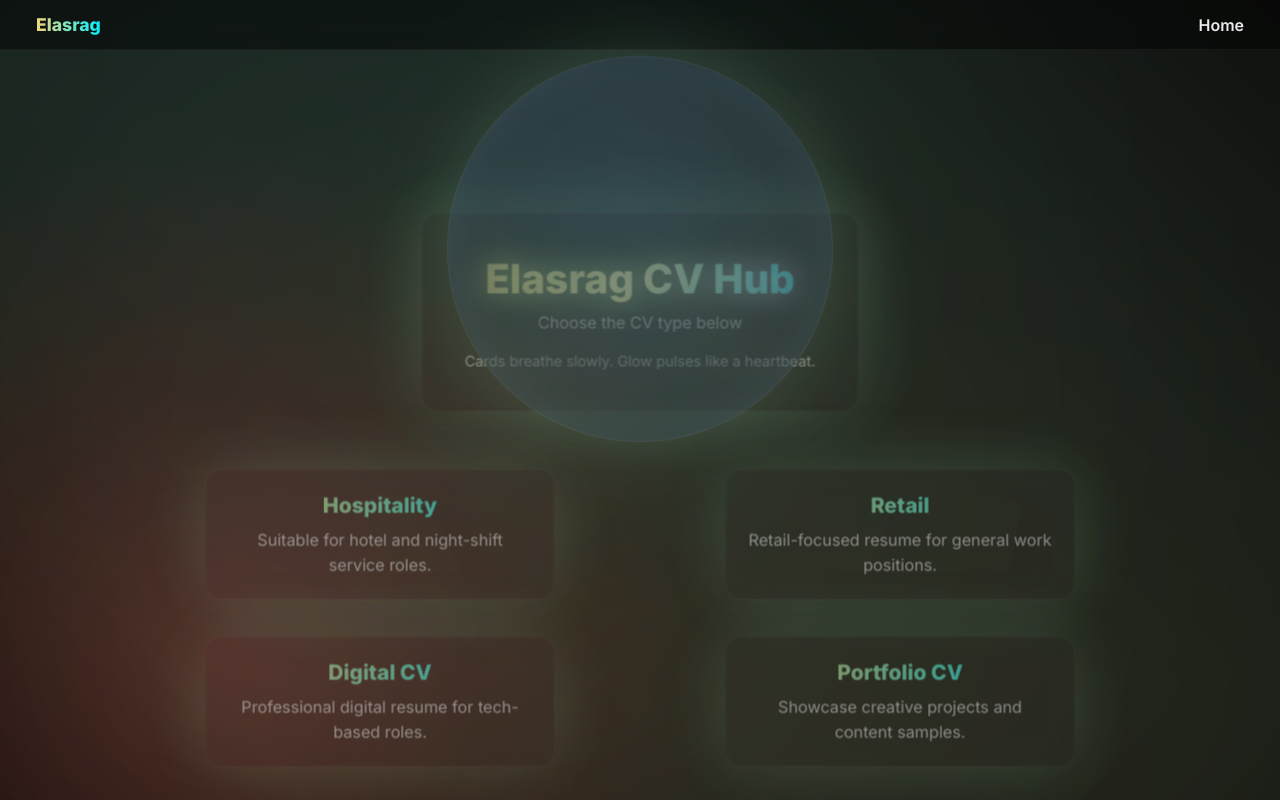
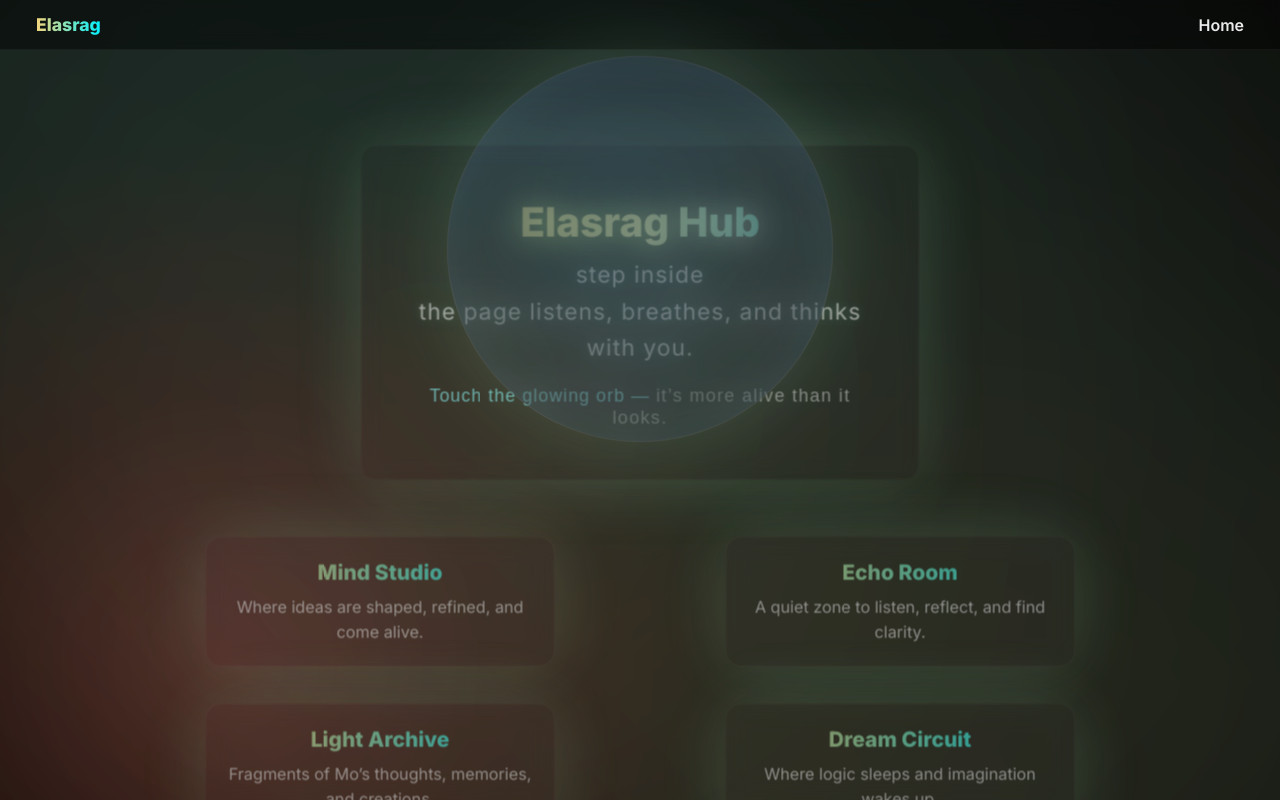
Before and after one commit to Mo31D/Elasrag, a plain HTML site: page mo/index.html in a window 1280 px wide. Drawn offline with Linux system fonts and the light colour scheme.

Commit message:
Add files via upload

```diff
--- a/mo/index.html
+++ b/mo/index.html
@@ -135,10 +135,10 @@ nav {
 .header-card {
   background:rgba(255,255,255,0.03);
   border:1px solid rgba(255,255,255,0.06);
-  border-radius:16px;
+  border-radius:14px;
   backdrop-filter:blur(10px);
-  width: clamp(200px, 80vw, 350px);
-  padding: clamp(20px, 5vw, 40px);
+  width: clamp(200px, 80vw, 450px);
+  padding: clamp(20px, 10vw, 50px);
   box-shadow:0 0 60px rgba(255,230,150,0.15);
   animation:breathing 6s ease-in-out infinite;
   z-index:10;
@@ -154,13 +154,37 @@ nav {
   margin-bottom:8px;
 }
 .header-sub {
-  color:#cfcfcf;
-  font-size:1rem;
-  margin-bottom:20px;
+  font-family: "Poppins", "Inter", "Segoe UI", sans-serif;
+  font-weight: 300;
+  font-size: clamp(1rem, 2vw, 1.4rem);
+  letter-spacing: 0.05em;
+  text-transform: lowercase;
+  color: rgba(255, 255, 255, 0.85);
+  text-align: center;
+  line-height: 1.6;
+  margin-top: 10px;
+  animation: subtleGlow 4s ease-in-out infinite;
 }
+
 .footer-note {
-  color:#bfbfbf;
-  font-size:.9rem;
+  font-family: "IBM Plex Sans", "Poppins", sans-serif;
+  font-size: clamp(0.9rem, 1.8vw, 1.1rem);
+  color: rgba(255, 255, 255, 0.7);
+  letter-spacing: 0.08em;
+  text-align: center;
+  margin-top: 20px;
+  transition: color 0.4s ease;
+}
+
+.footer-note strong {
+  color: #8efcff;
+  font-weight: 400;
+  letter-spacing: 0.06em;
+}
+
+@keyframes subtleGlow {
+  0%, 100% { text-shadow: 0 0 8px rgba(140, 255, 255, 0.2); }
+  50% { text-shadow: 0 0 12px rgba(140, 255, 255, 0.4); }
 }
 
 
@@ -601,27 +625,37 @@ nav {
   </div>
 </div>
 <div class="header-card">
-    <div class="header-title">Elasrag CV Hub</div>
-    <div class="header-sub">Choose the CV type below</div>
-    <div class="footer-note">Cards breathe slowly. Glow pulses like a heartbeat.</div>
+  <div class="header-title">Elasrag Hub</div>
+<div class="header-sub">
+  Step inside <br>
+  The page listens, breathes, and thinks with you.
+</div>
+
+<div class="footer-note">
+  <strong>Touch the glowing orb — </strong>it’s more alive than it looks.
+</div>
 </div>
 
 <div class="grid">
   <div class="card">
-      <div class="card-title">Hospitality</div>
-      <div class="card-desc">Suitable for hotel and night-shift service roles.</div>
+    <div class="card-title">Mind Studio</div>
+    <div class="card-desc">Where ideas are shaped, refined, and come alive.</div>
   </div>
+
   <div class="card">
-      <div class="card-title">Retail</div>
-      <div class="card-desc">Retail-focused resume for general work positions.</div>
+    <div class="card-title">Echo Room</div>
+    <div class="card-desc">A quiet zone to listen, reflect, and find clarity.</div>
   </div>
+
   <div class="card">
-      <div class="card-title">Digital CV</div>
-      <div class="card-desc">Professional digital resume for tech-based roles.</div>
+    <div class="card-title">Light Archive</div>
+    <div class="card-desc">Fragments of Mo’s thoughts, memories, and creations.</div>
   </div>
+
   <div class="card">
-      <div class="card-title">Portfolio CV</div>
-      <div class="card-desc">Showcase creative projects and content samples.</div>
+    <div class="card-title">Dream Circuit</div>
+    <div class="card-desc">Where logic sleeps and imagination wakes up.</div>
+  </div>
 </div>
   </div>
 </div>
```
Lines whose indentation alone changed are shown as unchanged.
